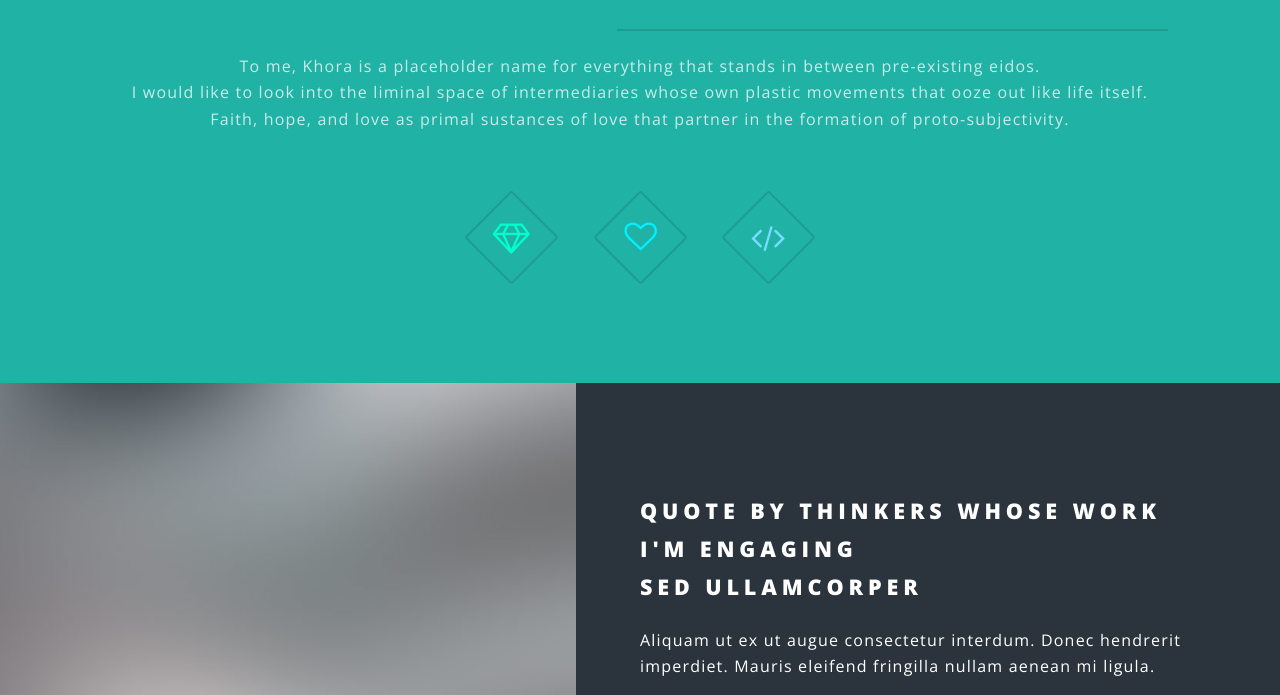
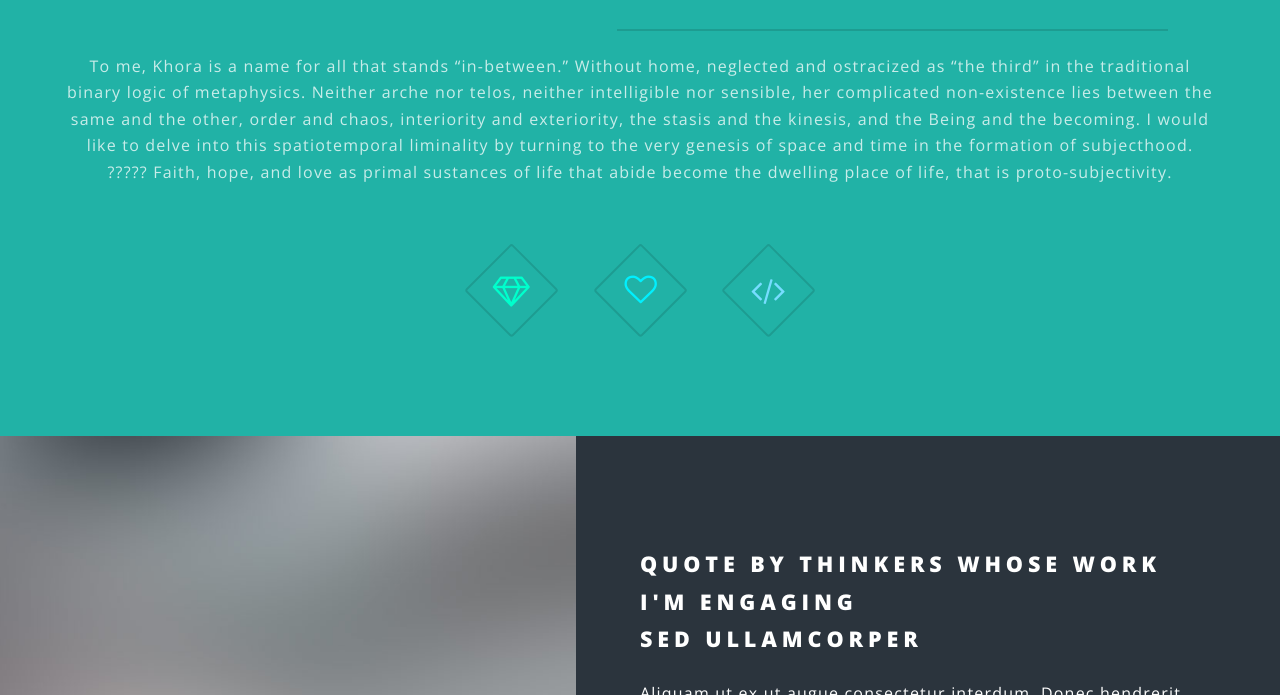
Before and after one commit to junesilvere/junesilvere, a Jekyll site: the page built from index.html, in a window 1280 px wide and 900 px high, scrolled down 1395 px, cut to the strip 205-900 px from the top of the window. Built offline with Jekyll 4.4.1, drawn with Linux system fonts in a browser that asks for light colours.

Commit message:
Update index.html

```diff
--- a/index.html
+++ b/index.html
@@ -20,9 +20,10 @@ layout: landing
 								<img src="img_girl.jpg" alt="Girl in a jacket" width="500" height="600">
 								<h2>Call me a Khoraim investigator. <br />
 								</h2>
-								<p>To me, Khora is a placeholder name for everything that stands in between pre-existing eidos.<br />
-									I would like to look into the liminal space of intermediaries whose own plastic movements that ooze out like life itself.<br />
-								Faith, hope, and love as primal sustances of love that partner in the formation of proto-subjectivity.</p>
+								<p>To me, Khora is a name for all that stands “in-between.” Without home, neglected and ostracized as “the third” in the traditional binary logic of metaphysics.
+									Neither arche nor telos, neither intelligible nor sensible, her complicated non-existence lies between the same and the other, order and chaos, interiority and exteriority, the stasis and the kinesis, and the Being and the becoming.
+									I would like to delve into this spatiotemporal liminality by turning to the very genesis of space and time in the formation of subjecthood. <br />
+									????? Faith, hope, and love as primal sustances of life that abide become the dwelling place of life, that is proto-subjectivity.</p>
 							</header>
 							<ul class="icons major">
 								<li><span class="icon fa-diamond major style1"><span class="label">Lorem</span></span></li>
```
